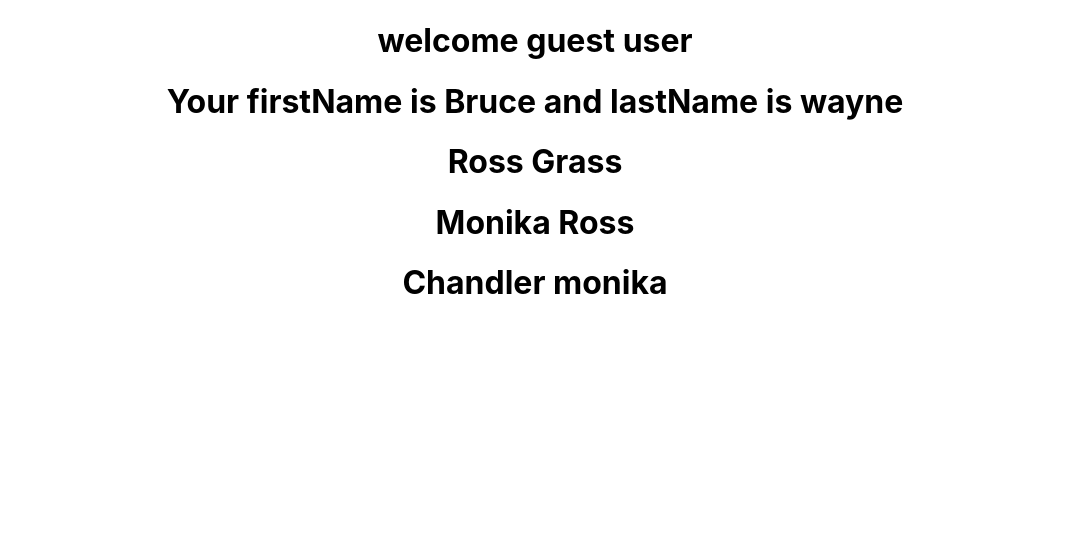
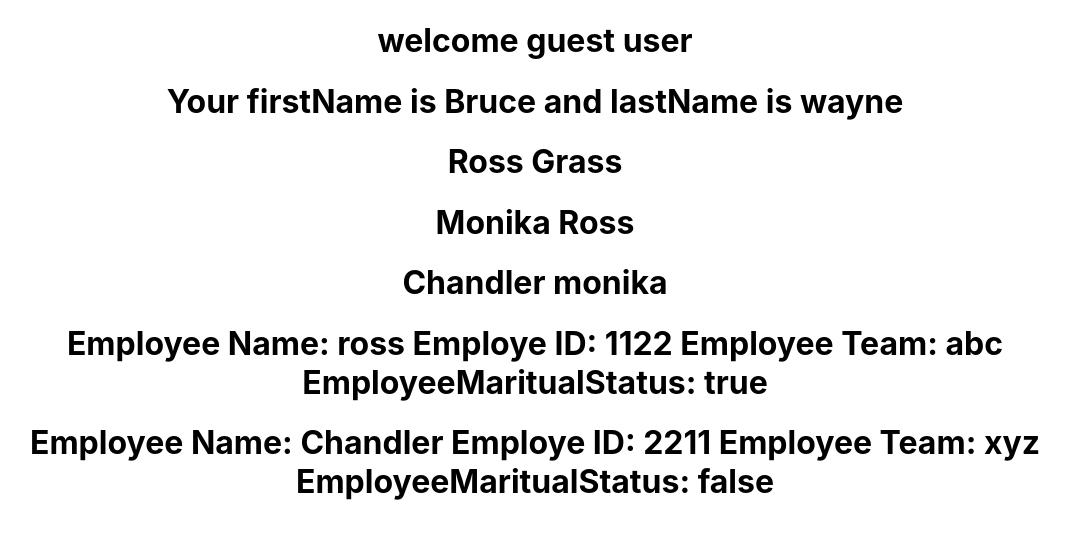
Before and after one commit to deekshith786/React-with-typeScript, a React (Create React App) app in the folder react-typescript/: page / in a window 1280 px wide. Shown: the top 538 px of the page, without its empty margins (105-1175 px from the left). Built offline with nearby package versions, Linux system fonts and the light colour scheme.

Commit message:
small practice on topics sofar

```diff
--- a/react-typescript/src/App.tsx
+++ b/react-typescript/src/App.tsx
@@ -1,4 +1,5 @@
 import './App.css';
+import { EmployeeDetails } from './components/employee';
 import { Greet } from './components/greet';
 import { Person } from './components/person';
 import { PersonList } from './components/personList';
@@ -23,12 +24,27 @@ function App() {
       last:"monika"
     }
   ]
+  const employee =[
+    {
+      name:"ross",
+      id:1122,
+      team:"abc",
+      maritualStatus:true
+    },
+    {
+      name:"Chandler",
+      id:2211,
+      team:"xyz",
+      maritualStatus:false
+    }
+  ]
 
   return (
     <div className="App">
       <Greet name="deekshith" messageCount={20} isLoggedIn={false}/>
       <Person name={personName} />
       <PersonList names={nameList}/>
+      <EmployeeDetails info={employee} />
     </div>
   );
 }
--- /dev/null
+++ b/react-typescript/src/components/employee.tsx
@@ -0,0 +1,22 @@
+type details = {
+    info:{
+        name:string,
+        id: number,
+        team: string,
+        maritualStatus: boolean
+    }[]
+}
+export const EmployeeDetails = (props: details) =>{
+    return (
+        <div>
+            {props.info.map((eachPerson) => <h1>{
+                 `Employee Name: ${eachPerson.name}
+                  Employe ID: ${eachPerson.id}
+                  Employee Team: ${eachPerson.team}
+                  EmployeeMaritualStatus: ${eachPerson.maritualStatus}`}</h1>)}
+            <h1>
+                {}
+            </h1>
+        </div>
+    )
+}
```
